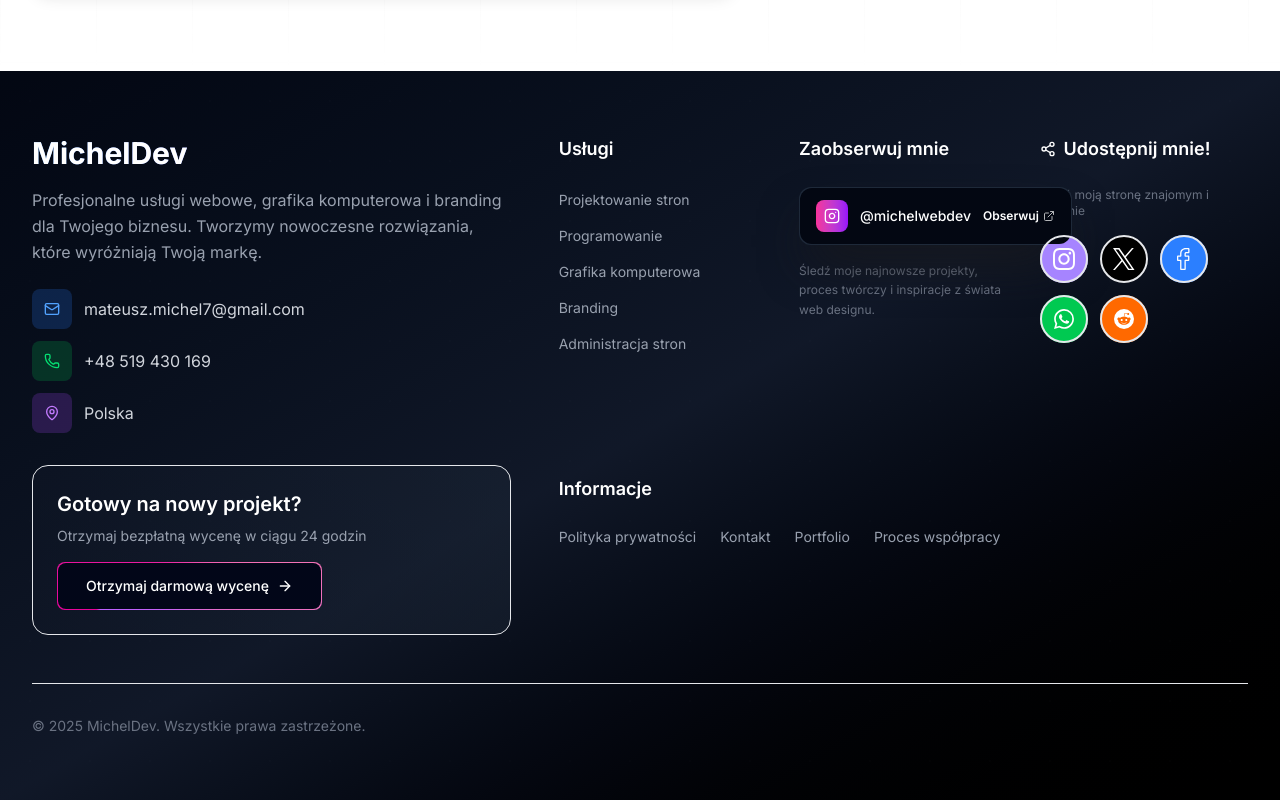
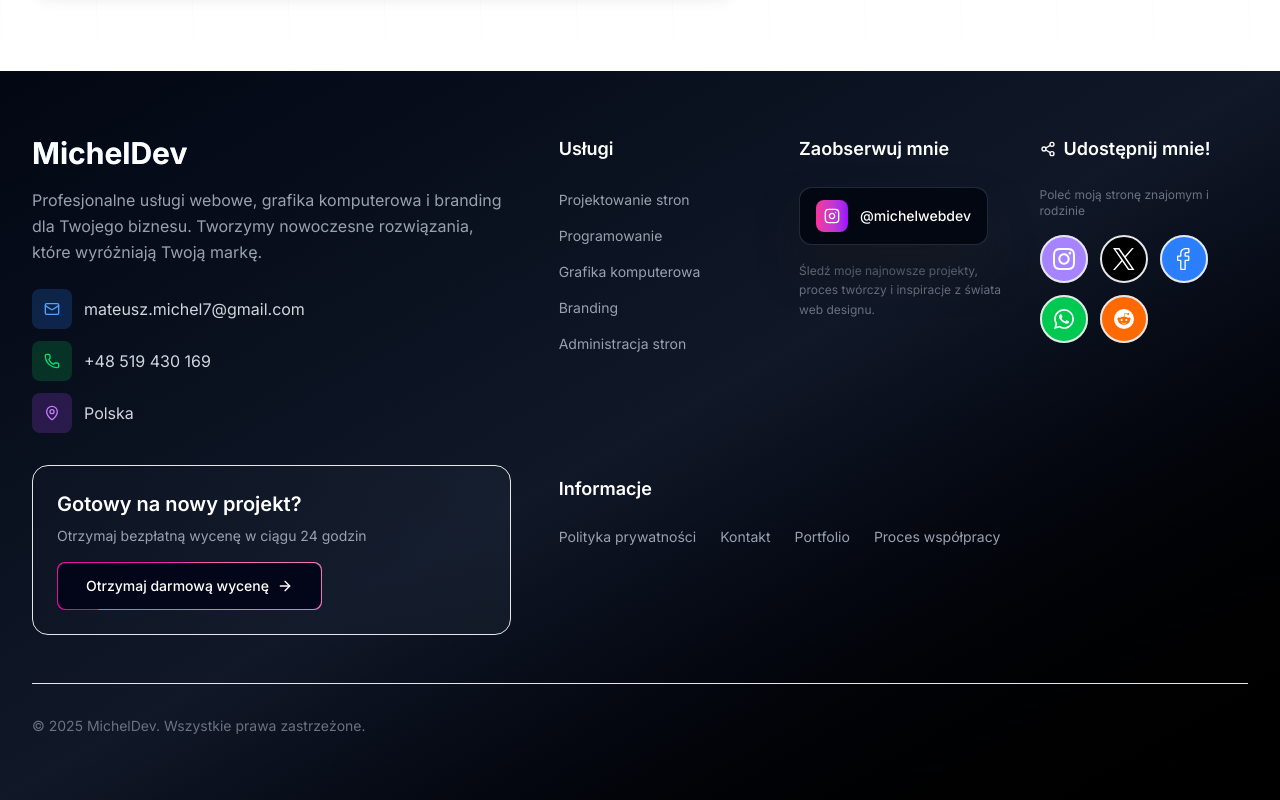
Before and after one commit to Lorexowy/micheldev-portfolio2, a Next.js app: page / in a window 1280 px wide. Shown: the part 5541-6341 px from the top of the page. Built offline with nearby package versions, Linux system fonts and the light colour scheme.

Commit message:
commit na deploy

```diff
--- a/src/components/layout/Footer.tsx
+++ b/src/components/layout/Footer.tsx
@@ -149,10 +149,6 @@ export function Footer() {
                           </div>
                           <span className="transition-all duration-500 group-hover:translate-x-1 font-medium text-sm">@michelwebdev</span>
                         </div>
-                        <div className="flex items-center space-x-1">
-                          <span className="text-xs transition-all duration-500 group-hover:translate-x-1">Obserwuj</span>
-                          <ExternalLink className="w-3 h-3 transition-transform duration-500 group-hover:translate-x-1 opacity-70" />
-                        </div>
                       </div>
                     </span>
                   </a>
--- a/src/components/sections/Hero.tsx
+++ b/src/components/sections/Hero.tsx
@@ -3,7 +3,6 @@
 
 import { motion } from 'framer-motion';
 import { ArrowRight } from 'lucide-react';
-import { Button } from '@/components/ui/Button';
 
 export function Hero() {
 
```
